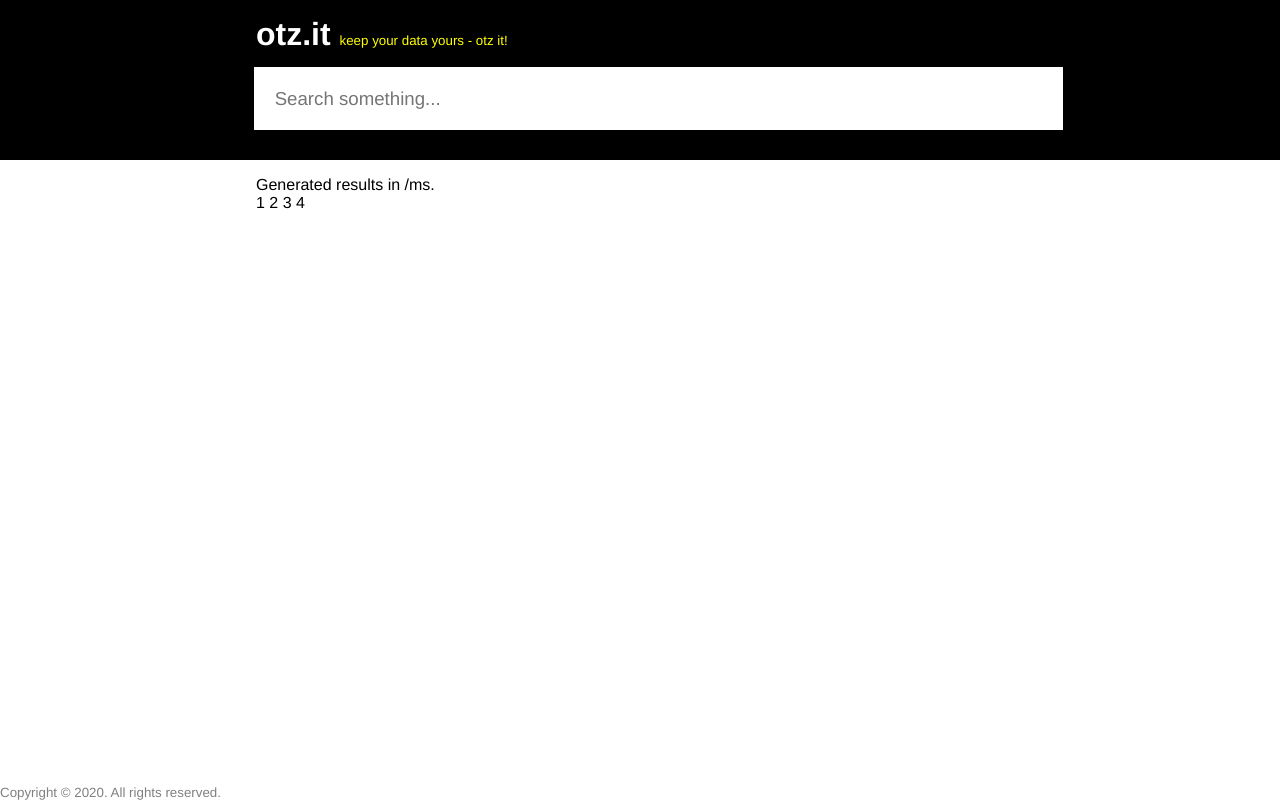
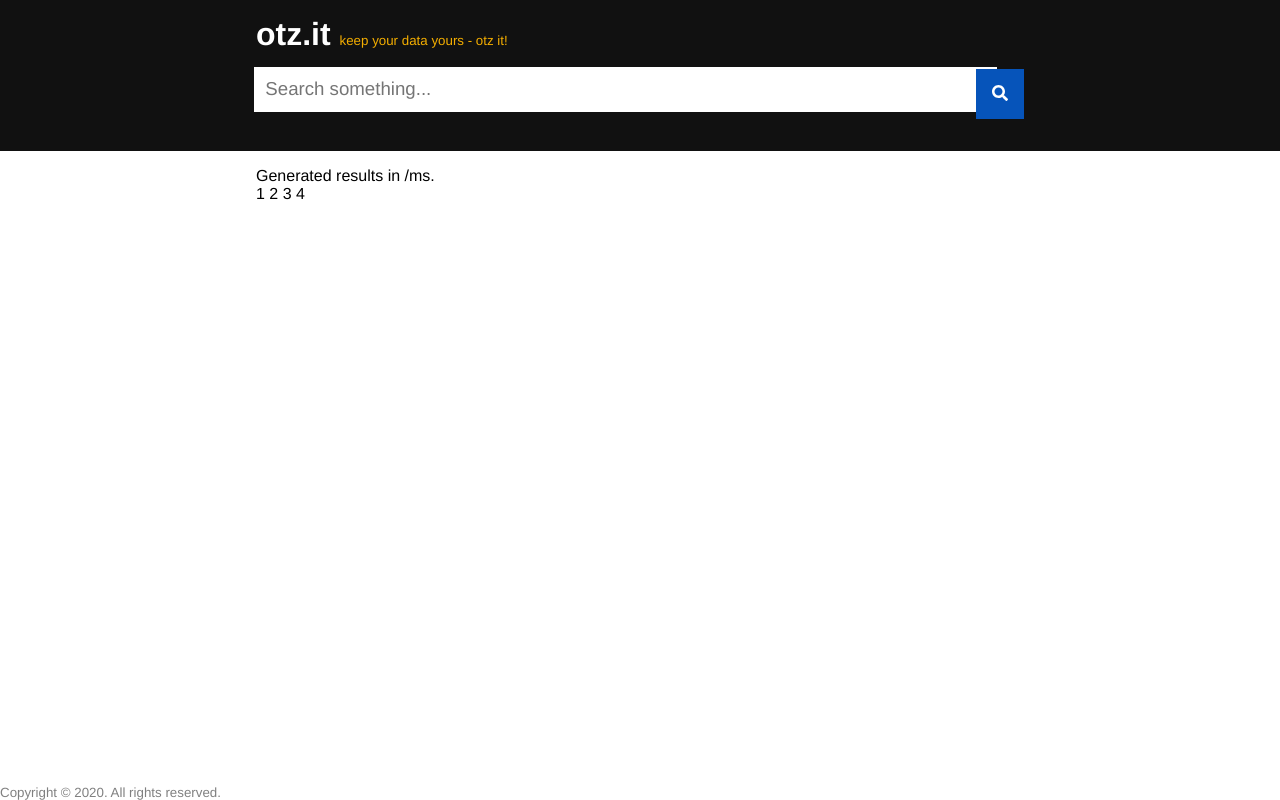
Before and after one commit to otz1/otz-front, a React (Create React App) app: page / in a window 1280 px wide. Built offline with nearby package versions, Linux system fonts and the light colour scheme.

Commit message:
added font awesome

```diff
--- a/package.json
+++ b/package.json
@@ -3,6 +3,9 @@
   "version": "0.1.0",
   "private": true,
   "dependencies": {
+    "@fortawesome/fontawesome-svg-core": "^1.2.26",
+    "@fortawesome/free-solid-svg-icons": "^5.12.0",
+    "@fortawesome/react-fontawesome": "^0.1.8",
     "@types/jest": "^24.9.1",
     "@types/node": "^13.5.0",
     "@types/react": "^16.9.19",
--- a/src/components/SearchBar/SearchBar.css
+++ b/src/components/SearchBar/SearchBar.css
@@ -2,13 +2,8 @@
   display: flex;
   width: 100%;
   height: 100%;
-
   flex-direction: row;
-
-  justify-content: center;
-  align-content: center;
-  align-self: center;
-  align-items: center;
+  justify-content: space-between;
 }
 
 .search-bar {
@@ -20,7 +15,7 @@
 .search-bar > input[type='text'] {
   display: block;
   width: 100%;
-  padding: 1em;
+  padding: 0.5em;
 
   font-family: Helvetica, sans-serif;
   font-size: 14pt;
--- a/src/components/SearchBar/SearchBar.tsx
+++ b/src/components/SearchBar/SearchBar.tsx
@@ -1,5 +1,8 @@
 import React, { useState } from 'react'
 import './SearchBar.css'
+import { FontAwesomeIcon } from '@fortawesome/react-fontawesome'
+import { faSearch } from '@fortawesome/free-solid-svg-icons'
+import { Button } from 'util/Button'
 
 interface SearchBarProps {
   processSearchHandler: (query: string) => void
@@ -10,6 +13,7 @@
 
   const handleOnChange = (e: any) => setQuery(e.target.value)
   const handleKeyUp = (e: any) => { if (e.keyCode === 13) processSearchHandler(query) }
+  const handleSubmit = () => processSearchHandler(query)
 
   return (
     <div className='search-bar-container'>
@@ -22,6 +26,9 @@
           onKeyUp={handleKeyUp}
         />
       </div>
+      <Button onClick={handleSubmit}>
+        <FontAwesomeIcon icon={faSearch} />
+      </Button>
     </div>
   )
 }
--- a/src/pages/SearchPage/SearchPage.css
+++ b/src/pages/SearchPage/SearchPage.css
@@ -8,7 +8,7 @@
 
 header {
   display: block;
-  background: black;
+  background: #111;
   width: 100%;
   color: white;
 }
@@ -29,7 +29,7 @@
 }
 
 .tagline {
-  color: yellow;
+  color: #f4ae01;
   font-size: 10pt;
   font-weight: 300;
 }
--- /dev/null
+++ b/src/util/Button.css
@@ -0,0 +1,14 @@
+.button {
+  display: inline-block;
+  background: #0654ba;
+  margin: 1em 0;
+  padding: 1em;
+}
+.button:hover {
+  background: #0654ba;
+}
+
+.fake-link {
+  color: white;
+  text-decoration: none;
+}
--- /dev/null
+++ b/src/util/Button.tsx
@@ -0,0 +1,24 @@
+import React from 'react'
+import './Button.css'
+
+interface ButtonProps {
+  onClick: () => void
+  children: any
+}
+
+const Button = ({onClick, children, ...classNames}: ButtonProps) => {
+  const handleClick = () => {
+    onClick()
+    return false
+  }
+
+  return (
+    <a className='button fake-link' onClick={handleClick} href='#' {...classNames}>
+      {children}
+    </a>
+  )
+}
+
+export {
+  Button
+}
```
Also changed, not shown: live-server/index.js (+18 -3 lines), 1 other file (tests, documents, lock files or other folders).
